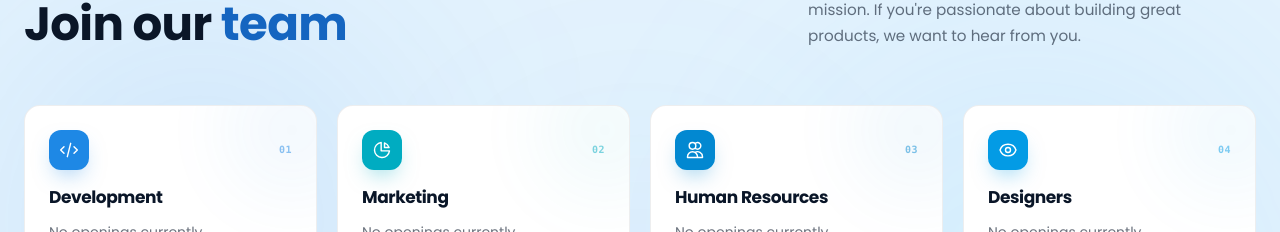
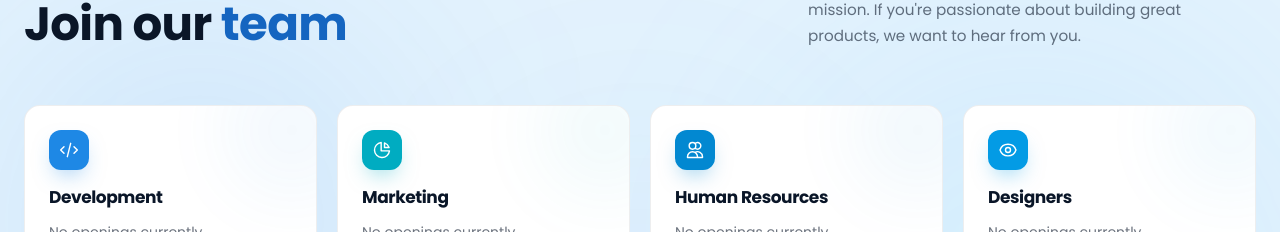
Before and after one commit to devnovatech/Devin-AI, a Next.js app: page /about in a window 1280 px wide. Shown: the part 3647-3879 px from the top of the page. Built offline with nearby package versions, Linux system fonts and the light colour scheme.

Commit message:
change the email link and remove the counter

```diff
--- a/src/app/about/page.tsx
+++ b/src/app/about/page.tsx
@@ -827,12 +827,12 @@ function OpenPositionsSection({ jobOpenings: propsJobOpenings }: { jobOpenings?:
                         {role.icon}
                       </svg>
                     </span>
-                    <span
+                    {/* <span
                       className="font-mono text-[10px] font-bold tracking-wider transition-colors duration-300"
                       style={{ color: `${role.accent}80` }}
                     >
                       {numLabel}
-                    </span>
+                    </span> */}
                   </div>
 
                   {/* Title */}
--- a/src/components/Footer.tsx
+++ b/src/components/Footer.tsx
@@ -120,7 +120,7 @@ export default function Footer() {
 
             {/* FIX: Consistent email link size in both themes */}
             <Link
-              href="mailto:hello@devinception.com"
+              href="mailto:info@devinception.com"
               className={`mt-6 inline-flex items-center gap-2 text-xl font-semibold tracking-tight md:text-2xl ${isLight
                 ? "text-gray-900 hover:text-neon-purple"
                 : "text-white hover:text-neon-blue"
```
